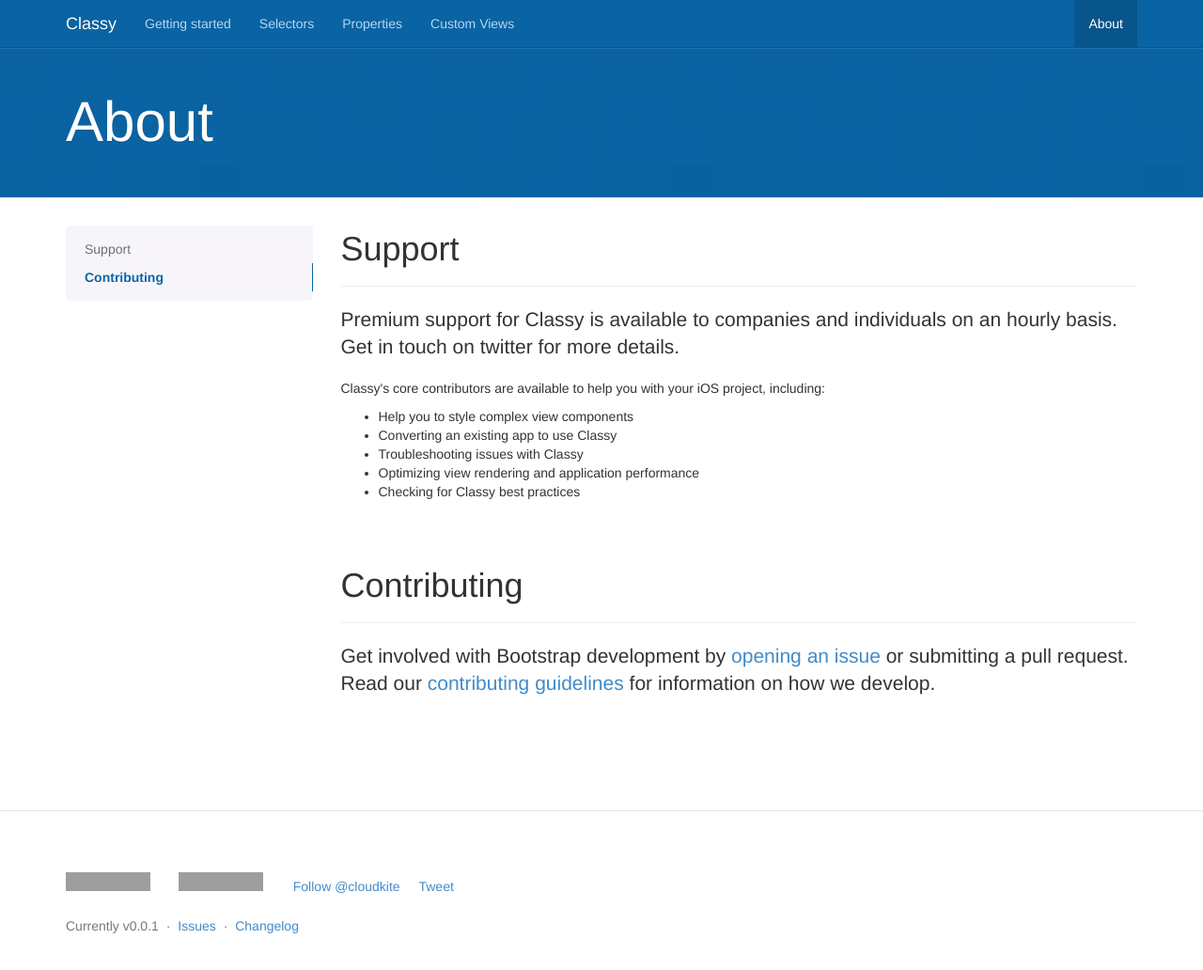
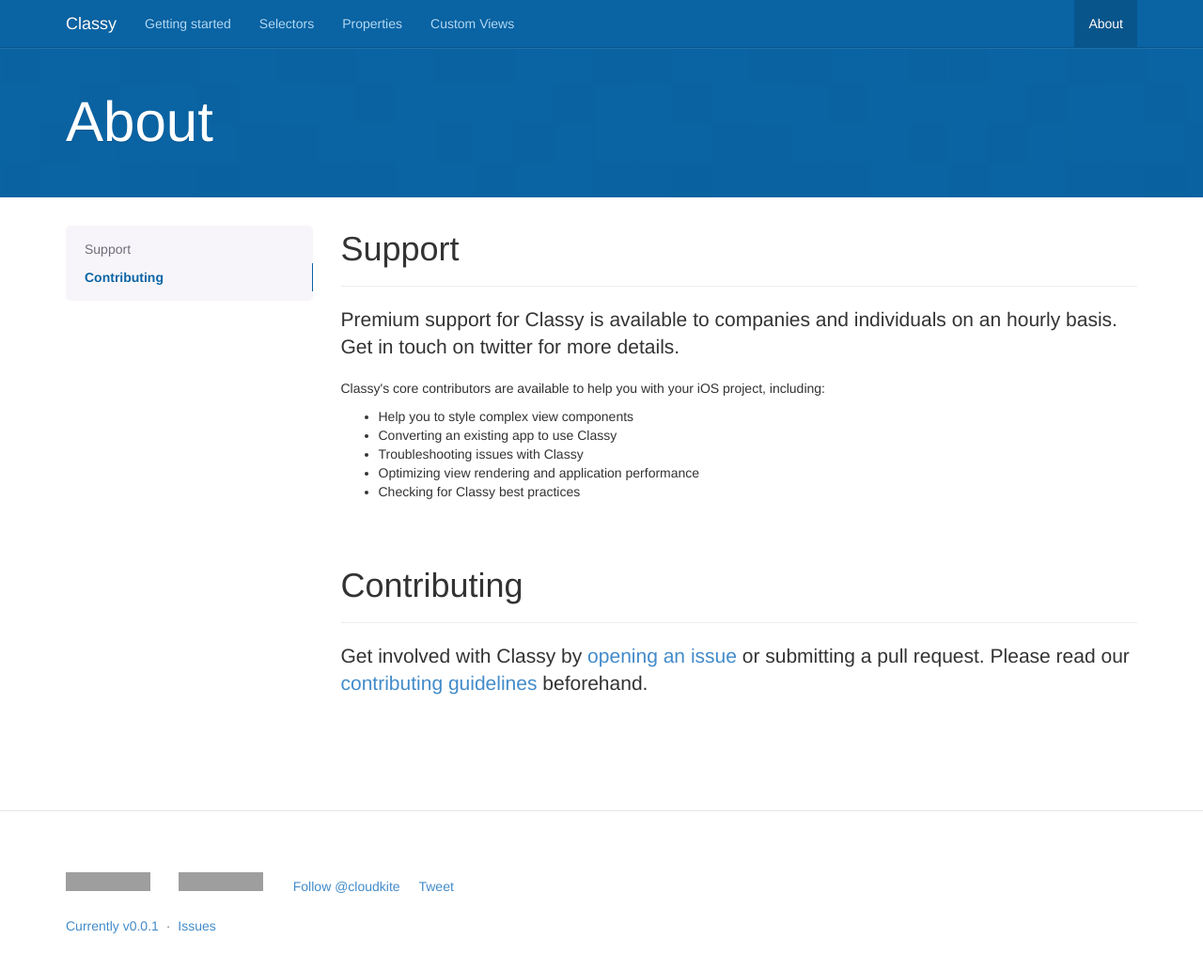
Before and after one commit to ClassyKit/Classy, a Jekyll site: the page built from about.html, in a window 1280 px wide and 1035 px high. Shown: the top 1032 px of the window at 94% size. Built offline with Jekyll 4.4.1, drawn with Linux system fonts in a browser that asks for light colours; nearby versions of some CDN libraries; Markdown is read by kramdown in place of the engine named in the settings; comment, search, counter and statistics services are not loaded; grey boxes are pictures that could not be loaded.

```diff
--- a/_layouts/default.html
+++ b/_layouts/default.html
@@ -51,11 +51,9 @@
         {% include social-buttons.html %}
 
         <ul class="footer-links">
-          <li>Currently v{{ site.current_version }}</li>
+          <li><a href="{{ site.repo }}/blob/master/CHANGELOG.md">Currently v{{ site.current_version }}</a></li>
           <li class="muted">&middot;</li>
           <li><a href="{{ site.repo }}/issues?state=open">Issues</a></li>
-          <li class="muted">&middot;</li>
-          <li><a href="{{ site.repo }}/blob/master/CONTRIBUTING.md">Changelog</a></li>
         </ul>
       </div>
     </footer>
--- a/_layouts/home.html
+++ b/_layouts/home.html
@@ -19,10 +19,10 @@
 
       <ul class="bs-masthead-links">
         <li class="current-version">
-          Currently v{{ site.current_version }}
+          <a href="{{ site.repo }}/blob/master/CHANGELOG.md">Currently v{{ site.current_version }}</a></li>
         </li>
         <li>
-          <a href="{{ site.repo }}" onclick="_gaq.push(['_trackEvent', 'Jumbotron actions', 'Jumbotron links', 'GitHub project']);">GitHub project</a>
+          <a href="{{ site.repo }}">GitHub project</a>
         </li>
       </ul>
     </footer>
--- a/about.html
+++ b/about.html
@@ -29,5 +29,5 @@ base_url: "../"
   <div class="page-header">
     <h1 id="contributing" style="margin-top:-60px">Contributing</h1>
   </div>
-  <p class="lead">Get involved with Bootstrap development by <a href="{{ site.repo }}/issues">opening an issue</a> or submitting a pull request. Read our <a href="{{ site.repo }}/blob/master/CONTRIBUTING.md">contributing guidelines</a> for information on how we develop.</p>
+  <p class="lead">Get involved with Classy by <a href="{{ site.repo }}/issues">opening an issue</a> or submitting a pull request. Please read our <a href="{{ site.repo }}/blob/master/CONTRIBUTING.md">contributing guidelines</a> beforehand.</p>
 </div>
--- a/docs-assets/css/docs.css
+++ b/docs-assets/css/docs.css
@@ -925,7 +925,6 @@ h1[id] {
  */
 
 .highlight {
-  display: none; /* hidden by default, until >480px */
   padding: 9px 14px;
   margin-bottom: 14px;
   background-color: #f7f7f9;
```
